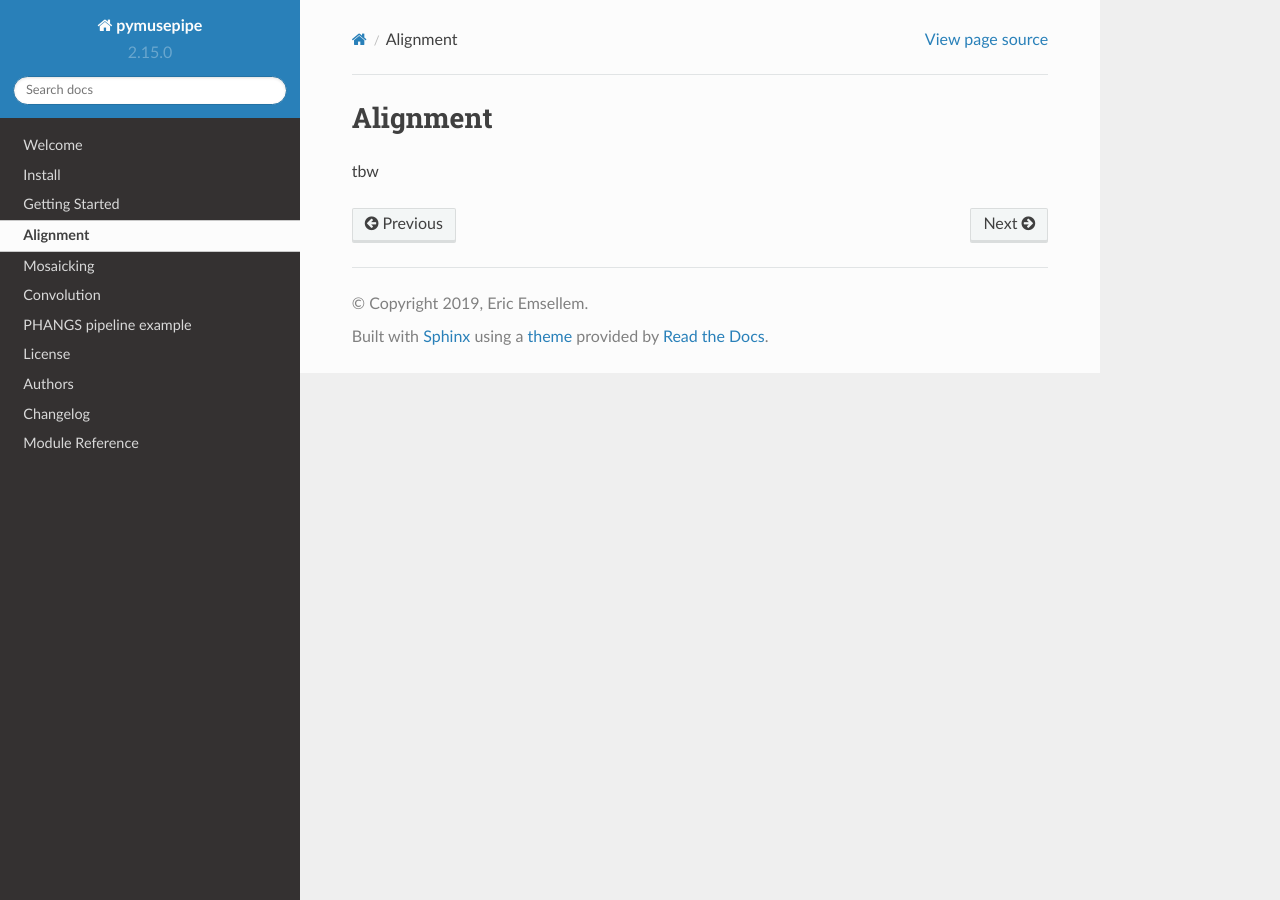
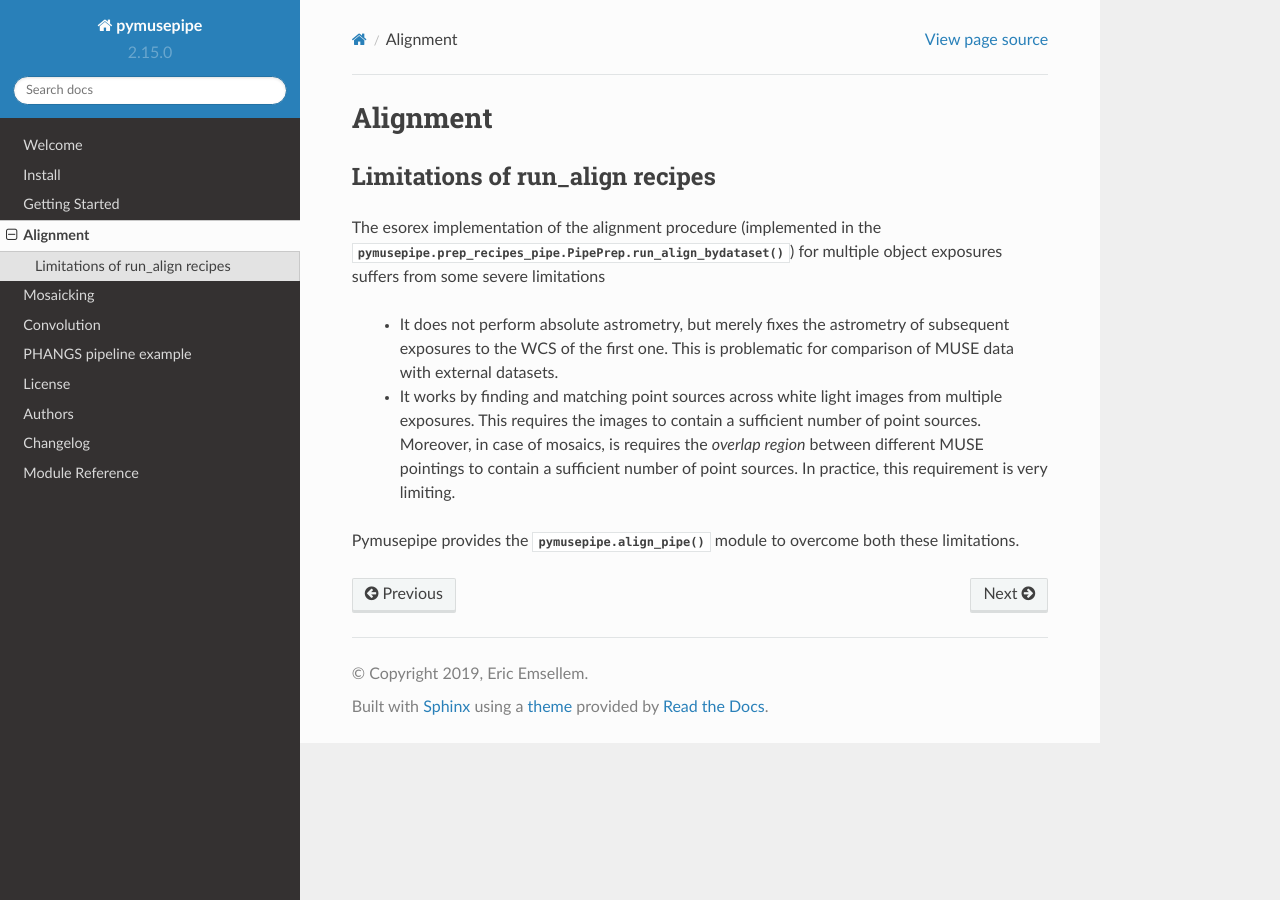
Before and after one commit to emsellem/pymusepipe, a Sphinx documentation site: the page built from docs/alignment.rst, in a window 1280 px wide. Built offline with Sphinx 7.4.7 and the Read the Docs theme 2.0.0, drawn with Linux system fonts in a browser that asks for light colours.

Commit message:
autodoc now includes __init__, changes to getting_started and alignment

```diff
--- a/docs/alignment.rst
+++ b/docs/alignment.rst
@@ -1,5 +1,12 @@
-============
+==================
 Alignment
-============
+==================
 
-tbw
+Limitations of run_align recipes
+""""""""""""""""""""""""""""""""""""""""""""""
+The esorex implementation of the alignment procedure (implemented in the  :py:func:`pymusepipe.prep_recipes_pipe.PipePrep.run_align_bydataset()`) for multiple object exposures suffers from some severe limitations
+
+    * It does not perform absolute astrometry, but merely fixes the astrometry of subsequent exposures to the WCS of the first one. This is problematic for comparison of MUSE data with external datasets.
+    * It works by finding and matching point sources across white light images from multiple exposures. This requires the images to contain a sufficient number of point sources. Moreover, in case of mosaics, is requires the *overlap region* between different MUSE pointings to contain a sufficient number of point sources. In practice, this requirement is very limiting.
+
+Pymusepipe provides the :py:func:`pymusepipe.align_pipe` module to overcome both these limitations.
--- a/docs/conf.py
+++ b/docs/conf.py
@@ -73,6 +73,16 @@ templates_path = ['_templates']
 
 # The suffix of source filenames.
 source_suffix = '.rst'
+
+# autodoc options to include __init__
+# https://stackoverflow.com/questions/5599254/how-to-use-sphinxs-autodoc-to-document-a-classs-init-self-method
+autodoc_default_options = {
+    'members': True,
+    'member-order': 'bysource',
+    'special-members': '__init__',
+    'undoc-members': True,
+    'exclude-members': '__weakref__'
+}
 
 # The encoding of source files.
 # source_encoding = 'utf-8-sig'
```
Also changed, not shown: docs/getting_started.rst (+5 -3 lines), 15 other files.
